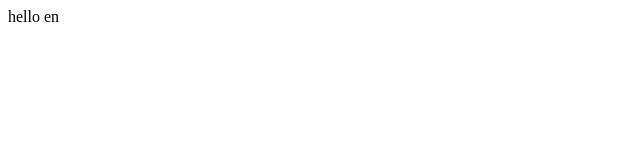
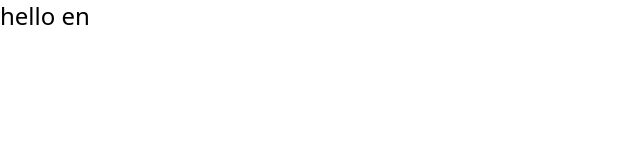
Before and after one commit to erick-tcsder/erick-portfolio, a Next.js app: page /en in a window 1280 px wide. Shown: the top 160 px of the page, without its empty margins (0-640 px from the left). Built offline with nearby package versions, Linux system fonts and the light colour scheme.

Commit message:
chore(css): adding css tools tailwind and scss

```diff
--- a/package.json
+++ b/package.json
@@ -12,14 +12,18 @@
     "contentful": "^9.1.34",
     "next": "12.2.5",
     "react": "18.2.0",
-    "react-dom": "18.2.0"
+    "react-dom": "18.2.0",
+    "sass": "^1.54.5"
   },
   "devDependencies": {
     "@types/node": "18.7.8",
     "@types/react": "18.0.17",
     "@types/react-dom": "18.0.6",
+    "autoprefixer": "^10.4.8",
     "eslint": "8.22.0",
     "eslint-config-next": "12.2.5",
+    "postcss": "^8.4.16",
+    "tailwindcss": "^3.1.8",
     "typescript": "4.7.4"
   }
 }
--- a/pages/[locale]/index.tsx
+++ b/pages/[locale]/index.tsx
@@ -2,7 +2,7 @@ import type { GetServerSideProps, NextPage } from 'next'
 
 const LocaleHome: NextPage<any> = (props) => {
   return (
-    <div>hello {props.locale}</div>
+    <div className='text-2xl'>hello {props.locale}</div>
   )
 }
 
--- a/pages/_app.tsx
+++ b/pages/_app.tsx
@@ -1,4 +1,5 @@
 import type { AppProps } from 'next/app'
+import '../styles/index.scss'
 
 function MyApp({ Component, pageProps }: AppProps) {
   return <Component {...pageProps} />
--- /dev/null
+++ b/postcss.config.js
@@ -0,0 +1,6 @@
+module.exports = {
+  plugins: {
+    tailwindcss: {},
+    autoprefixer: {},
+  },
+}
--- /dev/null
+++ b/styles/index.scss
@@ -0,0 +1,3 @@
+@tailwind base;
+@tailwind components;
+@tailwind utilities;
--- /dev/null
+++ b/tailwind.config.js
@@ -0,0 +1,11 @@
+/** @type {import('tailwindcss').Config} */
+module.exports = {
+  content: [
+    "./pages/**/*.{js,ts,jsx,tsx}",
+    "./components/**/*.{js,ts,jsx,tsx}",
+  ],
+  theme: {
+    extend: {},
+  },
+  plugins: [],
+}
```
Also changed, not shown: 1 other file (tests, documents, lock files or other folders).
